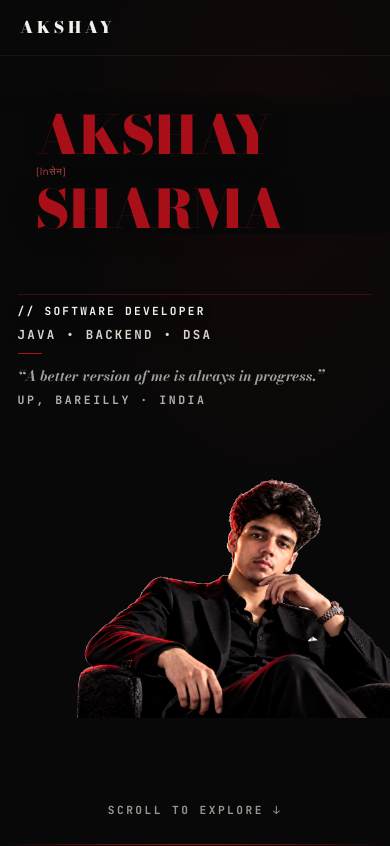
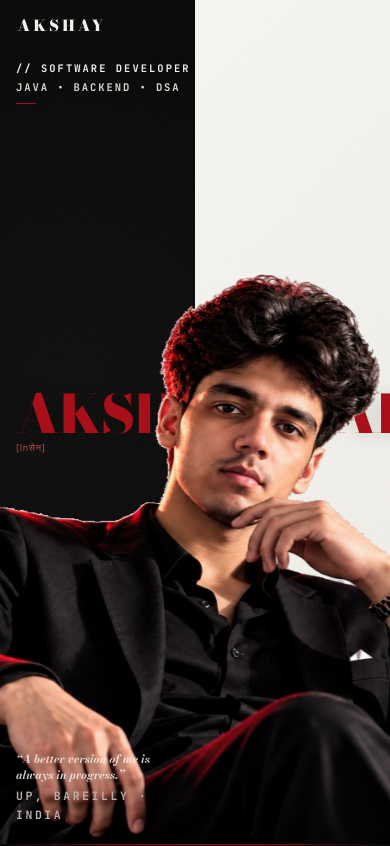
Before and after one commit to TheAKSHAYY/akshay-portfolio, a React (Vite) app: page / in a window 390 px wide. Shown: the top 846 px of the page. Built offline with nearby package versions, Linux system fonts and the light colour scheme; a web font is replaced by a local one.

Commit message:
fix: restore dark/ivory split on mobile, portrait centered like desktop

```diff
--- a/src/mobile_hero.css
+++ b/src/mobile_hero.css
@@ -1,8 +1,13 @@
 /* ==========================================================================
    MOBILE HERO ART DIRECTION — max-width: 767px
-   Desktop is COMPLETELY UNTOUCHED. This file only applies ≤ 767px.
-   Approach: replaces the absolute-positioned desktop composition
-   with a full-dark stacked vertical cinematic layout.
+   Desktop is COMPLETELY UNTOUCHED.
+
+   MOBILE APPROACH:
+   - Keep the dark/ivory split background (left dark, right white) like desktop
+   - Portrait stays centered straddling both halves — just like desktop
+   - Name floats over the split — AKSHAY left, SHARMA right like desktop
+   - Info labels repositioned to fit mobile height cleanly
+   - No horizontal overflow, no cropping, no overlapping
    ========================================================================== */
 
 @media (max-width: 767px) {
@@ -10,108 +15,146 @@
   /* ── HERO SHELL ──────────────────────────────────────────────────────────── */
 
   .cinematic-hero {
-    /* Full dark background — no split. Name + portrait do the work */
-    height: auto;
-    min-height: 100svh;
+    height: 100svh;
+    min-height: 540px;
     max-height: none;
-    background: #080808;
+    overflow: hidden;
+    position: relative;
     display: flex;
     flex-direction: column;
-    overflow: hidden;
-    position: relative;
+    justify-content: space-between;
   }
 
-  /* Hide the desktop split background entirely on mobile */
+  /* ── SPLIT BACKGROUND — keep it, adapt ratios for portrait screen ── */
+
   .hero-split-background {
-    display: none;
+    display: flex;  /* restore — was hidden before */
+    flex-direction: row; /* keep left/right split on mobile too */
   }
 
-  /* Solid dark canvas replaces the split */
-  .cinematic-hero::before {
-    content: '';
-    position: absolute;
-    inset: 0;
-    background:
-      radial-gradient(ellipse 80% 60% at 70% 20%, rgba(169, 15, 24, 0.07) 0%, transparent 70%),
-      #080808;
-    z-index: 0;
-    pointer-events: none;
+  /* Left dark half */
+  .bg-dark-side {
+    width: 50%;
+    height: 100%;
+    flex: none;
   }
 
-  /* Thin grain texture — keep the cinematic feel */
+  /* Right ivory half */
+  .bg-ivory-side {
+    width: 50%;
+    height: 100%;
+    flex: none;
+  }
+
+  /* Grain stays subtle */
   .film-grain-overlay {
     opacity: 0.04;
-    z-index: 1;
+    z-index: 3;
   }
 
-  /* ── NAV ──────────────────────────────────────────────────────────────────── */
+  /* ── NAV — compact mobile strip ────────────────────────────────────────── */
 
   .cinematic-nav-overlay {
-    position: relative;  /* flow into the page, not absolute */
-    height: 56px;
-    padding: 0 1.25rem;
+    position: absolute;
+    top: 0;
+    left: 0;
+    right: 0;
+    height: 52px;
+    padding: 0 1.1rem;
     z-index: 25;
     display: flex;
     align-items: center;
     justify-content: space-between;
-    /* subtle bottom border so it reads as a bar */
-    border-bottom: 1px solid rgba(255, 255, 255, 0.06);
-    flex-shrink: 0;
   }
 
-  /* Brand text — white on dark */
+  /* Brand — white, legible on dark side */
   .nav-brand-editorial {
     color: #F1F0EB;
-    font-size: 1rem;
-    letter-spacing: 0.22em;
+    font-size: 0.95rem;
+    letter-spacing: 0.2em;
   }
 
-  /* Desktop links → hidden, hamburger already hidden (no custom cursor either) */
+  /* Hide desktop nav links on mobile */
   .nav-links-editorial {
     display: none;
   }
 
-  /* ── MOBILE HERO BODY AREA ────────────────────────────────────────────────── */
-  /*
-     LAYOUT STRATEGY (vertical stack, full width):
-     ┌──────────────────────────────┐
-     │  NAV BAR (56px)              │
-     ├──────────────────────────────┤
-     │                              │
-     │   PORTRAIT (centered, top)   │
-     │                              │
-     ├──────────────────────────────┤
-     │  ROLE BADGE                  │
-     │  AKSHAY                      │
-     │  SHARMA                      │
-     │  ─────────────────           │
-     │  JAVA · BACKEND · DSA        │
-     │  // SOFTWARE DEVELOPER       │
-     │  BAREILLY · INDIA            │
-     ├──────────────────────────────┤
-     │  SCROLL ↓                    │
-     └──────────────────────────────┘
-  */
+  /* ── GIANT NAME — keep same left/right split feel ───────────────────────── */
 
-  /* ── PORTRAIT BLOCK ──────────────────────────────────────────────────────── */
+  .giant-name-typography-wrap {
+    position: absolute;
+    top: 50%;
+    transform: translateY(-48%) !important; /* vertical center — override JS */
+    left: 0;
+    width: 100%;
+    z-index: 6;
+    pointer-events: none;
+    user-select: none;
+    display: flex;
+    justify-content: center;
+  }
+
+  .giant-name-row {
+    display: flex;
+    flex-direction: row;          /* AKSHAY left, SHARMA right — same as desktop */
+    align-items: baseline;
+    justify-content: space-between;
+    width: 100%;
+    max-width: 100%;
+    padding: 0 0.9rem;
+    gap: 0.25rem;
+    margin: 0;
+  }
+
+  .name-word-block {
+    display: flex;
+    flex-direction: column;
+    position: static;
+  }
+
+  .name-word-block.akshay-block {
+    align-items: flex-start;
+  }
+
+  .name-word-block.sharma-block {
+    align-items: flex-end;
+    margin-left: auto;
+  }
+
+  /* Name size — large but fits mobile viewport */
+  .giant-word {
+    font-size: clamp(2.6rem, 14.5vw, 4.8rem);
+    line-height: 0.88;
+    letter-spacing: -0.03em;
+    white-space: nowrap;
+    display: inline-block;
+    text-shadow: 0 2px 20px rgba(0,0,0,0.18);
+  }
+
+  /* Easter egg tiny, below AKSHAY */
+  .inseen-easter-egg {
+    font-size: 0.58rem;
+    display: block;
+    margin-top: 3px;
+    opacity: 0.75;
+  }
+
+  /* ── PORTRAIT — centered, straddling split, bottom-anchored ──────────── */
 
   .hero-portrait-stage {
-    /* De-absolute it — normal flow on mobile */
-    position: relative;
-    left: auto;
-    bottom: auto;
-    transform: none !important; /* override JS scroll transform completely */
-    width: 100%;
-    height: clamp(280px, 52vw, 380px);
-    max-width: 100%;
+    position: absolute;
+    bottom: 0;
+    left: 50%;                              /* center horizontally like desktop */
+    transform: translate3d(-50%, 0, 0) !important; /* override JS parallax */
+    height: clamp(66%, 72vh, 82%);
+    width: auto;
+    max-width: 92vw;
+    z-index: 8;
+    pointer-events: none;
     display: flex;
     align-items: flex-end;
     justify-content: center;
-    overflow: hidden;
-    z-index: 3;
-    flex-shrink: 0;
-    /* Push face area slightly right of center — more cinematic */
-    padding-left: 10%;
+    overflow: visible;
   }
 
   .portrait-person-cutout {
@@ -119,281 +162,211 @@
     width: auto;
     max-width: none;
     object-fit: contain;
-    object-position: top center;
-    /* Slight right-offset to show face prominently */
-    transform: translateX(8%);
-    filter: contrast(1.05) brightness(1.0);
+    object-position: bottom center;
+    filter: contrast(1.04) brightness(0.98);
+    display: block;
   }
 
-  /* Portrait entrance animation — gentle rise */
+  /* Portrait entrance — subtle rise, same feel as desktop */
   .hero-portrait-stage {
-    animation: mobilePortraitRise 0.9s cubic-bezier(0.16, 1, 0.3, 1) 0.1s both;
+    animation: mobilePortraitRise 1s cubic-bezier(0.16, 1, 0.3, 1) 0.15s both;
   }
 
   @keyframes mobilePortraitRise {
-    from { opacity: 0; transform: translateY(20px); }
-    to   { opacity: 1; transform: translateY(0); }
+    from { opacity: 0; transform: translate3d(-50%, 16px, 0); }
+    to   { opacity: 1; transform: translate3d(-50%, 0, 0); }
   }
 
-  /* ── NAME + INFO BLOCK ────────────────────────────────────────────────────── */
-
-  /* The giant-name-typography-wrap is absolutely positioned on desktop.
-     On mobile we reposition it as in-flow content under the portrait. */
-  .giant-name-typography-wrap {
-    position: relative;
-    top: auto;
-    left: auto;
-    transform: none !important; /* kill desktop JS parallax on mobile */
-    width: 100%;
-    z-index: 5;
-    pointer-events: none;
-    user-select: none;
-    display: block;
-    padding: 1.25rem 1.25rem 0;
-    /* Tight top margin — portrait to name feels intentional */
-    margin-top: -12px;
-    background: linear-gradient(to bottom, transparent 0%, #080808 18%);
+  /* Name entrance — AKSHAY from left, SHARMA from right */
+  .name-word-block.akshay-block .giant-word {
+    animation: mobileNameLeft 0.75s cubic-bezier(0.16, 1, 0.3, 1) 0.28s both;
+  }
+  .name-word-block.sharma-block .giant-word {
+    animation: mobileNameRight 0.75s cubic-bezier(0.16, 1, 0.3, 1) 0.38s both;
   }
 
-  .giant-name-row {
-    /* Stack AKSHAY and SHARMA vertically, full-width, aligned left */
-    display: flex;
-    flex-direction: column;
-    align-items: flex-start;
-    justify-content: flex-start;
-    width: 100%;
-    max-width: 100%;
-    padding: 0;
-    gap: 0;
-    margin: 0;
-  }
-
-  .name-word-block {
-    display: block;
-    position: static;
-  }
-
-  .name-word-block.akshay-block {
-    align-items: flex-start;
-    margin-bottom: -0.08em; /* tight tracking between lines */
-  }
-
-  .name-word-block.sharma-block {
-    align-items: flex-start;
-    margin-left: 0;
-  }
-
-  /* Giant name text — full-width, no overflow */
-  .giant-word {
-    font-size: clamp(3.2rem, 18.5vw, 5.4rem);
-    line-height: 0.9;
-    letter-spacing: -0.03em;
-    white-space: nowrap;
-    display: block;
-  }
-
-  /* Easter egg — keep it tiny, below AKSHAY */
-  .inseen-easter-egg {
-    font-size: 0.62rem;
-    letter-spacing: 0.06em;
-    margin-top: 4px;
-    display: block;
-    opacity: 0.7;
-  }
-
-  /* AKSHAY slide in from left */
-  .name-word-block.akshay-block .giant-word {
-    animation: mobileNameSlideLeft 0.75s cubic-bezier(0.16, 1, 0.3, 1) 0.25s both;
-  }
-  /* SHARMA slide in from right, slight delay */
-  .name-word-block.sharma-block .giant-word {
-    animation: mobileNameSlideRight 0.75s cubic-bezier(0.16, 1, 0.3, 1) 0.38s both;
-  }
-
-  @keyframes mobileNameSlideLeft {
-    from { opacity: 0; transform: translateX(-28px); }
+  @keyframes mobileNameLeft {
+    from { opacity: 0; transform: translateX(-22px); }
     to   { opacity: 1; transform: translateX(0); }
   }
-  @keyframes mobileNameSlideRight {
-    from { opacity: 0; transform: translateX(28px); }
+  @keyframes mobileNameRight {
+    from { opacity: 0; transform: translateX(22px); }
     to   { opacity: 1; transform: translateX(0); }
   }
 
-  /* ── EDITORIAL DETAILS LAYER (absolutely positioned on desktop) ─────────── */
-  /*
-     On desktop this is position:absolute over the whole hero.
-     On mobile we pull it into normal flow, below the name.
-  */
+  /* ── EDITORIAL META — repositioned for mobile height ─────────────────── */
+
+  /* All meta boxes remain absolutely positioned — just adjust coords */
   .editorial-details-layer {
-    position: relative;
-    inset: auto;
-    pointer-events: auto;
-    z-index: 5;
-    padding: 1rem 1.25rem 1.5rem;
+    position: absolute;
+    inset: 0;
+    z-index: 12;
+    pointer-events: none;
+  }
+
+  .editorial-meta-box {
+    position: absolute;
+  }
+
+  /* TOP LEFT — role / discipline, below nav */
+  .top-left-refined {
+    top: 60px;
+    left: 1rem;
     display: flex;
     flex-direction: column;
-    gap: 0.75rem;
-  }
-
-  /* All meta-boxes: reset absolute positions → flow layout */
-  .editorial-meta-box {
-    position: static;
-  }
-
-  /* TOP-LEFT block: role + discipline */
-  .top-left-refined {
-    order: 1;
-    display: flex;
-    flex-direction: column;
-    gap: 4px;
-    padding-top: 0.5rem;
-    border-top: 1px solid rgba(169, 15, 24, 0.35);
+    gap: 2px;
   }
 
   .category-sub-tag {
-    font-size: 0.7rem;
-    letter-spacing: 0.2em;
-    color: rgba(241, 240, 235, 0.6);
+    font-size: 0.65rem;
+    letter-spacing: 0.18em;
+    color: #F1F0EB;
   }
 
   .role-focus-tag {
-    font-size: 0.78rem;
-    letter-spacing: 0.16em;
-    color: #F1F0EB;
-    font-weight: 700;
+    font-size: 0.66rem;
+    letter-spacing: 0.14em;
+    color: #D6D2CA;
   }
 
   .red-accent-dash-line {
-    width: 24px;
+    width: 20px;
     height: 1.5px;
-    margin-top: 4px;
+    margin-top: 5px;
   }
 
-  /* MID-RIGHT block (tech list) → hide on mobile, already shown in role-focus-tag */
+  /* MID RIGHT — hide tech list (too crowded on mobile) */
   .mid-right-refined {
     display: none;
   }
 
-  /* BOTTOM-LEFT block: quote + location */
+  /* BOTTOM LEFT — quote + location, above scroll */
   .bottom-left-refined {
-    order: 2;
-    position: static;
-    left: auto;
-    bottom: auto;
-    max-width: 100%;
+    bottom: 52px;
+    left: 1rem;
+    max-width: 160px;
     display: flex;
     flex-direction: column;
-    gap: 5px;
+    gap: 4px;
   }
 
   .clean-hero-quote {
-    font-size: 0.9rem;
-    color: rgba(241, 240, 235, 0.65);
-    line-height: 1.4;
+    font-size: 0.78rem;
+    line-height: 1.35;
+    color: rgba(241, 240, 235, 0.85);
     font-style: italic;
   }
 
   .location-badge {
-    font-size: 0.65rem;
-    letter-spacing: 0.18em;
+    font-size: 0.58rem;
+    letter-spacing: 0.16em;
     color: #9B968E;
   }
 
-  /* Staggered reveal on all detail items */
+  /* Info layer staggered reveal */
   .top-left-refined {
-    animation: mobileInfoFadeUp 0.6s cubic-bezier(0.16, 1, 0.3, 1) 0.5s both;
+    animation: mobileMetaFade 0.55s cubic-bezier(0.16, 1, 0.3, 1) 0.5s both;
   }
   .bottom-left-refined {
-    animation: mobileInfoFadeUp 0.6s cubic-bezier(0.16, 1, 0.3, 1) 0.62s both;
+    animation: mobileMetaFade 0.55s cubic-bezier(0.16, 1, 0.3, 1) 0.62s both;
   }
 
-  @keyframes mobileInfoFadeUp {
-    from { opacity: 0; transform: translateY(14px); }
+  @keyframes mobileMetaFade {
+    from { opacity: 0; transform: translateY(10px); }
     to   { opacity: 1; transform: translateY(0); }
   }
 
-  /* ── SCROLL INDICATOR ─────────────────────────────────────────────────────── */
+  /* ── SCROLL INDICATOR ────────────────────────────────────────────────── */
 
   .hero-scroll-indicator {
-    position: relative;
-    bottom: auto;
-    left: auto;
-    transform: none;
-    display: flex;
-    justify-content: center;
-    padding: 0.75rem 0 1.5rem;
-    z-index: 5;
-    animation: mobileInfoFadeUp 0.5s cubic-bezier(0.16, 1, 0.3, 1) 0.8s both;
+    position: absolute;
+    bottom: 14px;
+    left: 50%;
+    transform: translateX(-50%);
+    z-index: 20;
+    pointer-events: auto;
+    animation: mobileMetaFade 0.5s cubic-bezier(0.16, 1, 0.3, 1) 0.78s both;
   }
 
-  /* ── DISABLE DESKTOP-ONLY PERFORMANCE COSTS ─────────────────────────────── */
+  .scroll-text {
+    font-size: 0.6rem;
+    letter-spacing: 0.18em;
+  }
 
-  /* Kill JS scroll parallax: the transforms are applied via inline style in
-     HeroSystem.jsx. On mobile we override them with CSS transform:none on the
-     portrait (handled above) and also on the name wrap. The JS still runs but
-     CSS specificity wins on the portrait; the name wrap is removed from
-     absolute flow so its transform doesn't cause layout shift. */
+  /* ── TOUCH PERFORMANCE FIXES ─────────────────────────────────────────── */
 
-  /* Disable hover-only hover animations that would fire on tap and get stuck */
+  /* Border trace hover → disable on touch (fires on tap and sticks) */
   .ep-poster:hover::after,
   .er-window-frame:hover::after {
     clip-path: inset(0 100% 100% 0);
     transition: none;
   }
 
-  /* Reduce shimmer cost on tags — still works on hover but won't
-     trigger accidentally on tap/touch */
   .ep-tech-tag::after,
   .er-stack-tag::after {
     transition: none;
   }
-}
 
-
-/* ── 430px and below: push name slightly tighter ────────────────────────── */
-@media (max-width: 430px) {
-  .hero-portrait-stage {
-    height: clamp(240px, 48vw, 320px);
-  }
-
-  .giant-word {
-    font-size: clamp(3rem, 20vw, 4.8rem);
-  }
-
-  .editorial-details-layer {
-    padding: 0.75rem 1.1rem 1.25rem;
+  /* Section number flip — still works, just no 3D perspective quirks on low-end */
+  .ep-is-visible .ep-chapter-num,
+  .ep-visible .ep-chapter-num {
+    transform-style: flat;
   }
 }
 
-/* ── 360px and below: tightest mobile ────────────────────────────────────── */
-@media (max-width: 360px) {
-  .hero-portrait-stage {
-    height: clamp(200px, 44vw, 280px);
+/* ── 480px: slightly tighter portrait and name ────────────────────────── */
+@media (max-width: 480px) {
+  .giant-word {
+    font-size: clamp(2.3rem, 15.5vw, 4rem);
   }
 
+  .hero-portrait-stage {
+    height: clamp(58%, 68vh, 76%);
+    max-width: 95vw;
+  }
+
+  .bottom-left-refined {
+    bottom: 46px;
+    max-width: 140px;
+  }
+
+  .clean-hero-quote {
+    font-size: 0.72rem;
+  }
+}
+
+/* ── 360px: tightest small phone ────────────────────────────────────────── */
+@media (max-width: 360px) {
   .giant-word {
-    font-size: clamp(2.8rem, 22vw, 4.2rem);
+    font-size: clamp(2.1rem, 17vw, 3.6rem);
+  }
+
+  .giant-name-row {
+    padding: 0 0.65rem;
+  }
+
+  .top-left-refined {
+    top: 56px;
+    left: 0.75rem;
+  }
+
+  .bottom-left-refined {
+    bottom: 42px;
+    left: 0.75rem;
+    max-width: 120px;
   }
 
   .role-focus-tag {
-    font-size: 0.7rem;
-    letter-spacing: 0.12em;
-  }
-
-  .clean-hero-quote {
-    font-size: 0.82rem;
+    font-size: 0.6rem;
+    letter-spacing: 0.1em;
   }
 }
 
-
-/* ==========================================================================
-   MOBILE: Disable desktop hero parallax JS transforms on portrait
-   The JS in HeroSystem.jsx sets inline style.transform on portraitRef.
-   We override it with CSS only on mobile widths using a stronger selector.
-   ========================================================================== */
+/* ── Override JS parallax transform on portrait specifically on mobile ─── */
 @media (max-width: 767px) {
+  /* The JS injects transform3d via inline style — neutralize on mobile.
+     The mobilePortraitRise animation handles the entrance instead. */
   .hero-portrait-stage[style] {
-    /* Override the JS-injected transform3d on mobile */
-    transform: translateY(0) !important;
+    transform: translate3d(-50%, 0, 0) !important;
   }
 }
```
